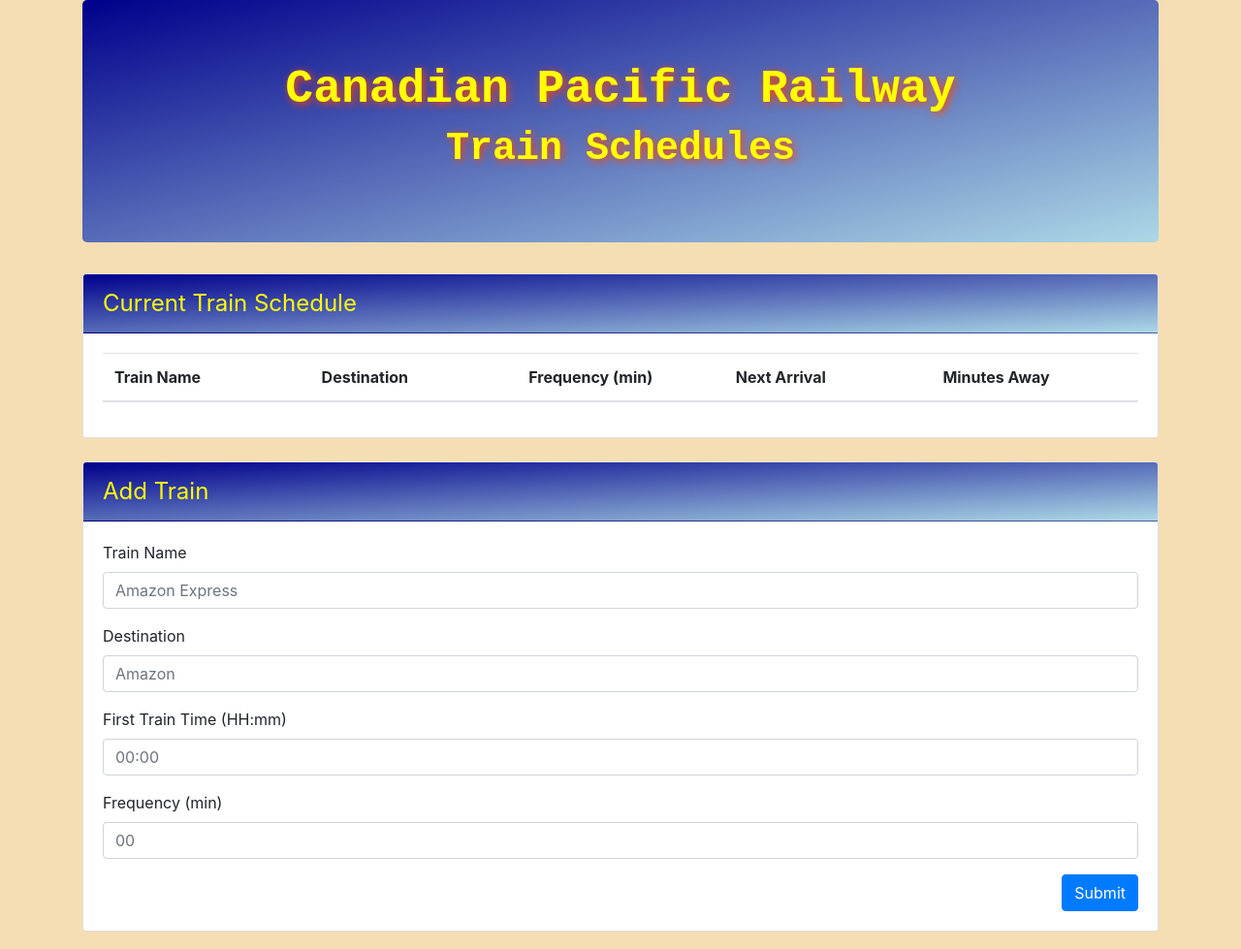
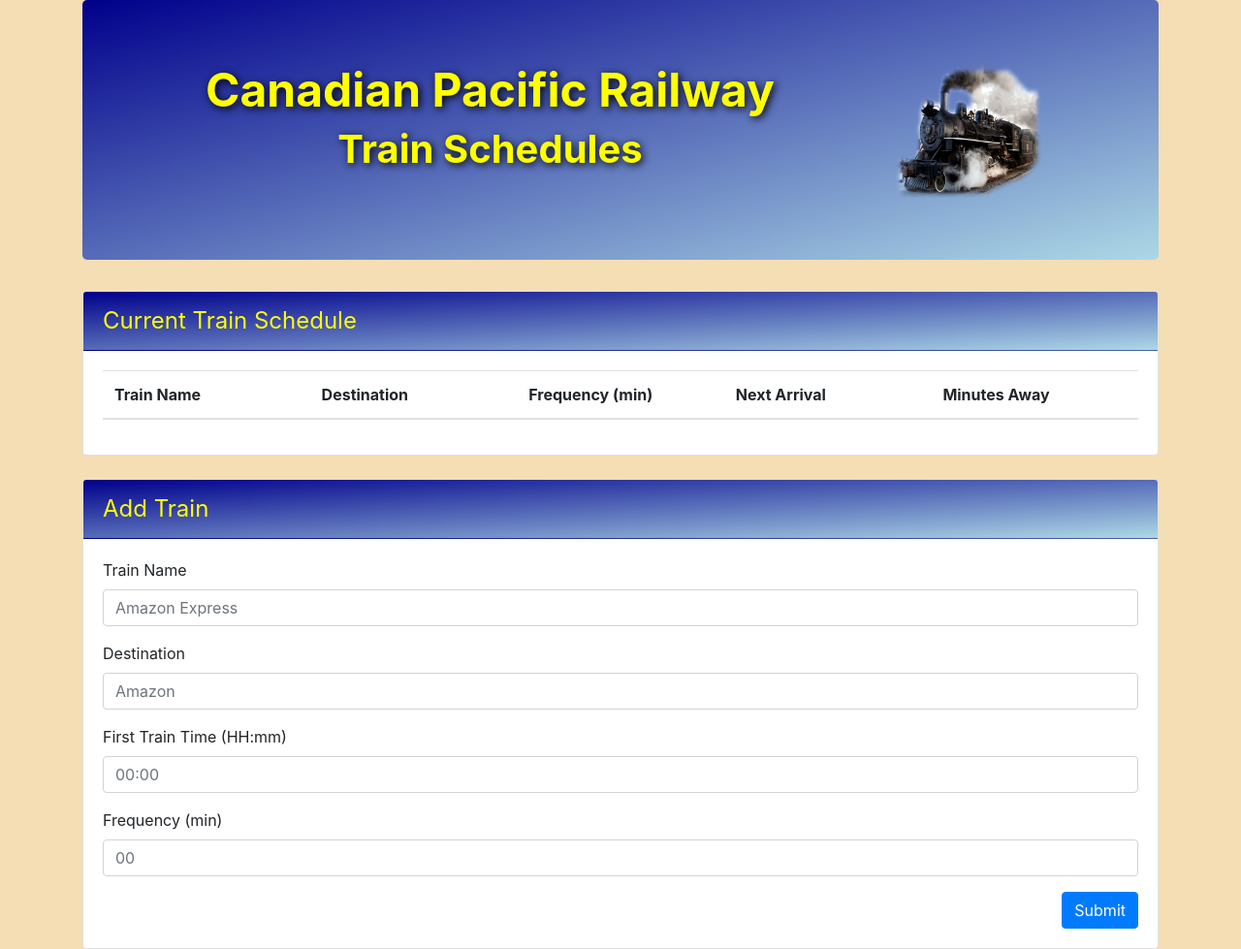
Before and after one commit to Chieu1964/TrainSchedule, a plain HTML site: page index.html in a window 1280 px wide. Shown: the whole page at 97% size. Drawn offline with nearby package versions, Linux system fonts and the light colour scheme; no server answers.

Commit message:
final version

```diff
--- a/assets/css/style.css
+++ b/assets/css/style.css
@@ -8,19 +8,26 @@ body {
     width: 20%;
 }
 
+img {
+    height: 140px;
+    width: 150px;
+    /* padding-left: 10px; */
+}
+
 .jumbotron {
     background-image: linear-gradient(to bottom right, darkblue, lightblue);
     color: yellow;
-    text-shadow: 2px 2px 8px orangered;
+    text-shadow: 2px 2px 8px black;
 }
 
 h1 {
-    font-family: 'Courier New', Courier, monospace;
+    /* font-family: 'Courier New', Courier, monospace; */
     font-size: 3em;
     font-weight: bold;
 }
 
-h3 {font-family: 'Courier New', Courier, monospace;
+h3 {
+    /* font-family: 'Courier New', Courier, monospace; */
     font-size: 2.5em;
     font-weight: bold;
 }
--- a/assets/javascript/app.js
+++ b/assets/javascript/app.js
@@ -84,19 +84,18 @@ database.ref().on("child_added", function (snapshot) {
   console.log(moment);
   console.log(moment(trainT, "HH:mm"));
   console.log("trainT is ", trainT);
-  // console.log("substract time is ", moment(trainT, "HH:mm").subtract(1, "hour").format('HH:mm'));
 
-  var firstTimeConverted = moment(trainT, "HH:mm").subtract(1, "years");
+  var firstTimeConverted = moment($("#first-train-input"), "HH:mm").format("X");
 
-  console.log(firstTimeConverted + "User Train Time Input");
+  console.log(" User Train Time Input " + firstTimeConverted);
 
   // Current Time
-  var currentTime = moment();
-  console.log("CURRENT TIME: " + moment(currentTime).format("HH:mm"));
+  var currentTime = moment().format("X");
+  console.log("CURRENT TIME: " + currentTime);
 
   // Difference between current time and the first train time
 
-  var diffTime = moment().diff(moment(firstTimeConverted), "minutes");
+  var diffTime = moment().diff(moment(firstTimeConverted, 'minuttes'));
   console.log("DIFFERENCE IN TIME: " + diffTime);
 
   // Time apart (remainder)
--- a/index.html
+++ b/index.html
@@ -18,7 +18,7 @@
   <link rel="stylesheet" type="text/css" href="assets/css/style.css" />
 
   <!-- Firebase Reference -->
- <script src="https://www.gstatic.com/firebasejs/5.8.5/firebase.js"></script>
+  <script src="https://www.gstatic.com/firebasejs/5.8.5/firebase.js"></script>
 
   <!-- JQuery -->
   <script src="https://cdnjs.cloudflare.com/ajax/libs/jquery/3.2.1/jquery.min.js"></script>
@@ -34,8 +34,17 @@
 
     <!-- Jumbotron -->
     <div class="jumbotron">
-      <h1 class="text-center">Canadian Pacific Railway</h1>
-      <h3 class="text-center"> Train Schedules</h3>
+      <div class="row">
+        <div class="col-md-9">
+          <h1 class="text-center">Canadian Pacific Railway</h1>
+          <h3 class="text-center"> Train Schedules</h3>
+        </div>
+        <div class="col-md-3">
+          <img src="assets/images/Train-PNG-File.png" alt="Train">
+        </div>
+
+      </div>
+
     </div>
 
     <div class="row">
```
Also changed, not shown: assets/images/Train-PNG-File.png (added), assets/images/Train-Rail-Transparent-Background.png (added), assets/images/download.jpg (added), assets/images/train3.png (renamed from assets/images/235-2351456_mbs-ice-train-bullet-train-clip-art.png).
